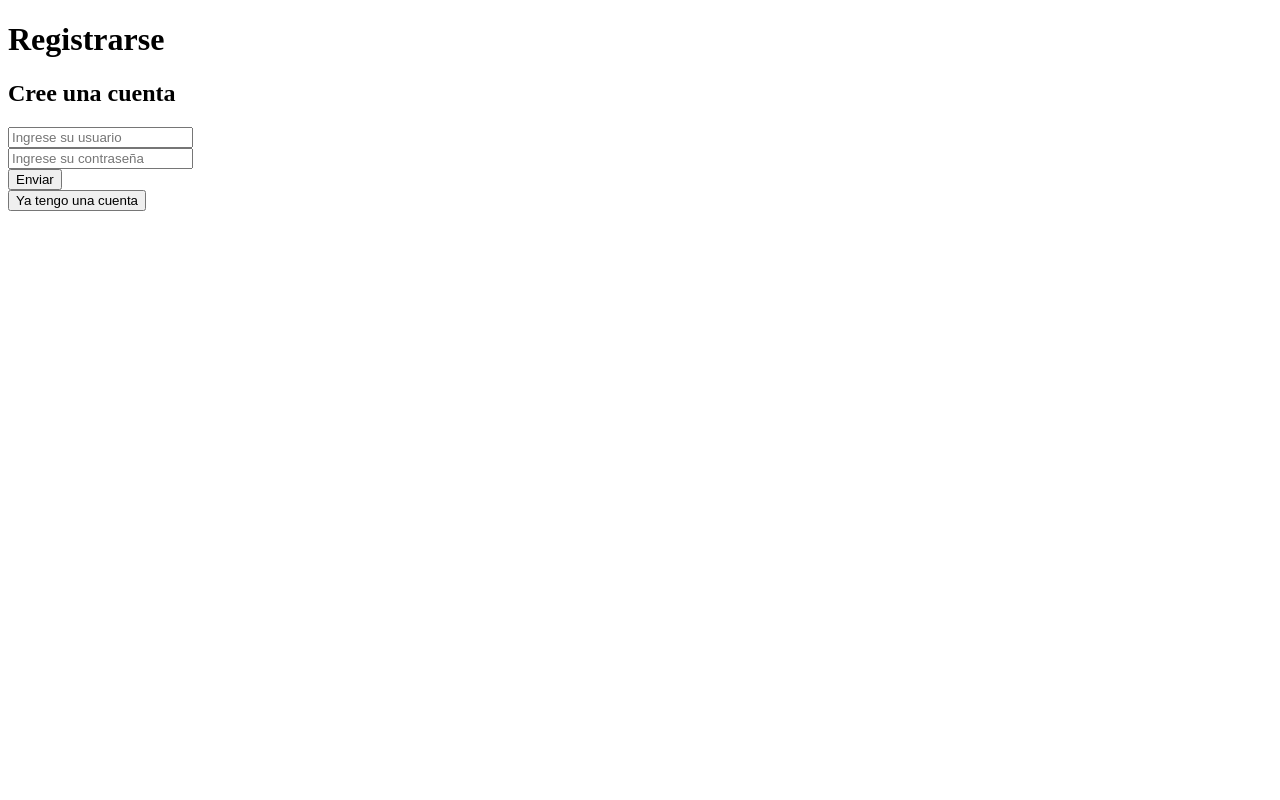
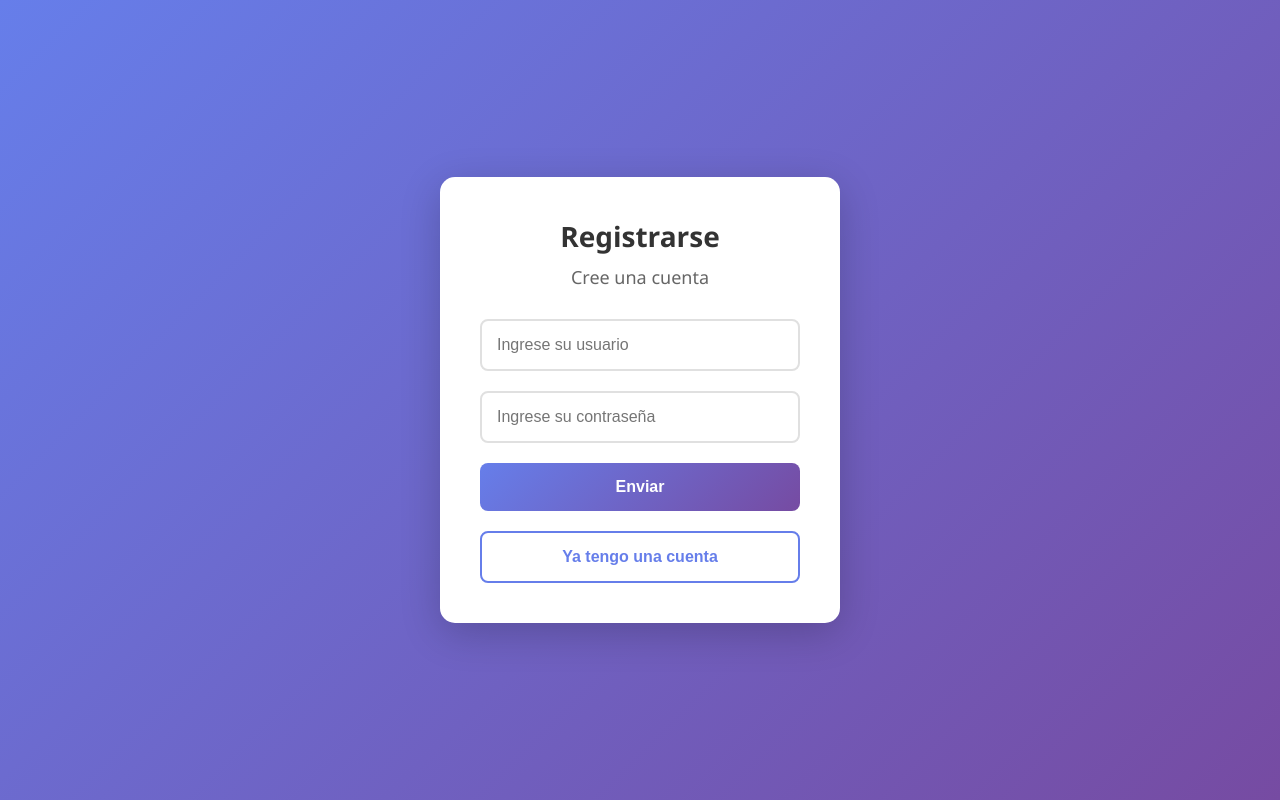
Before and after one commit to netaru3/Sistema-de-regristro-y-login, a website: page registro1.html in a window 1280 px wide. Drawn offline with Linux system fonts and the light colour scheme.

Commit message:
Refactor registration form layout and styles
Estilizado hecho por claude.ai (me siento culpable por usar la ia xD)

```diff
--- a/registro1.html
+++ b/registro1.html
@@ -4,26 +4,151 @@
     <meta charset="UTF-8">
     <meta name="viewport" content="width=device-width, initial-scale=1.0">
     <title>Registrarse</title>
+    <style>
+        * {
+            margin: 0;
+            padding: 0;
+            box-sizing: border-box;
+        }
+
+        body {
+            font-family: 'Segoe UI', Tahoma, Geneva, Verdana, sans-serif;
+            background: linear-gradient(135deg, #667eea 0%, #764ba2 100%);
+            min-height: 100vh;
+            display: flex;
+            justify-content: center;
+            align-items: center;
+            padding: 20px;
+        }
+
+        .container {
+            background: white;
+            padding: 40px;
+            border-radius: 15px;
+            box-shadow: 0 10px 40px rgba(0, 0, 0, 0.2);
+            width: 100%;
+            max-width: 400px;
+            animation: slideIn 0.5s ease-out;
+        }
+
+        @keyframes slideIn {
+            from {
+                opacity: 0;
+                transform: translateY(-30px);
+            }
+            to {
+                opacity: 1;
+                transform: translateY(0);
+            }
+        }
+
+        h1 {
+            color: #333;
+            text-align: center;
+            margin-bottom: 10px;
+            font-size: 28px;
+        }
+
+        h2 {
+            text-align: center;
+            font-size: 18px;
+            color: #666;
+            font-weight: normal;
+            margin-bottom: 30px;
+        }
+
+        form {
+            display: flex;
+            flex-direction: column;
+            gap: 20px;
+            margin-bottom: 20px;
+        }
+
+        input[type="text"],
+        input[type="password"] {
+            width: 100%;
+            padding: 15px;
+            border: 2px solid #e0e0e0;
+            border-radius: 8px;
+            font-size: 16px;
+            transition: all 0.3s ease;
+            outline: none;
+        }
+
+        input[type="text"]:focus,
+        input[type="password"]:focus {
+            border-color: #667eea;
+            box-shadow: 0 0 0 3px rgba(102, 126, 234, 0.1);
+        }
+
+        input[type="submit"] {
+            width: 100%;
+            padding: 15px;
+            background: linear-gradient(135deg, #667eea 0%, #764ba2 100%);
+            color: white;
+            border: none;
+            border-radius: 8px;
+            font-size: 16px;
+            font-weight: bold;
+            cursor: pointer;
+            transition: transform 0.2s ease, box-shadow 0.2s ease;
+        }
+
+        input[type="submit"]:hover {
+            transform: translateY(-2px);
+            box-shadow: 0 5px 20px rgba(102, 126, 234, 0.4);
+        }
+
+        input[type="submit"]:active {
+            transform: translateY(0);
+        }
+
+        button {
+            width: 100%;
+            padding: 15px;
+            background: transparent;
+            color: #667eea;
+            border: 2px solid #667eea;
+            border-radius: 8px;
+            font-size: 16px;
+            font-weight: bold;
+            cursor: pointer;
+            transition: all 0.3s ease;
+        }
+
+        button:hover {
+            background: #667eea;
+            color: white;
+            transform: translateY(-2px);
+            box-shadow: 0 5px 20px rgba(102, 126, 234, 0.3);
+        }
+
+        button:active {
+            transform: translateY(0);
+        }
+
+        br {
+            display: none;
+        }
+    </style>
 </head>
 <body>
+    <div class="container">
         <h1>Registrarse</h1>
         <h2>Cree una cuenta</h2>
         <form action="/data" method="post">
             <input type="text" placeholder="Ingrese su usuario" name="usuario">
-
-    <br>
-
             <input type="password" placeholder="Ingrese su contraseña" name="contraseña">
-    <br>
             <input type="submit" value="Enviar">
         </form>
 
         <button onclick="redireccionar()">Ya tengo una cuenta</button>
-</body>
+    </div>
 
     <script>
         function redireccionar(){
             window.location.href="https://sistema-de-regristro-y-login.onrender.com/data"
         }
     </script>
+</body>
 </html>
```
Lines whose indentation alone changed are shown as unchanged.
